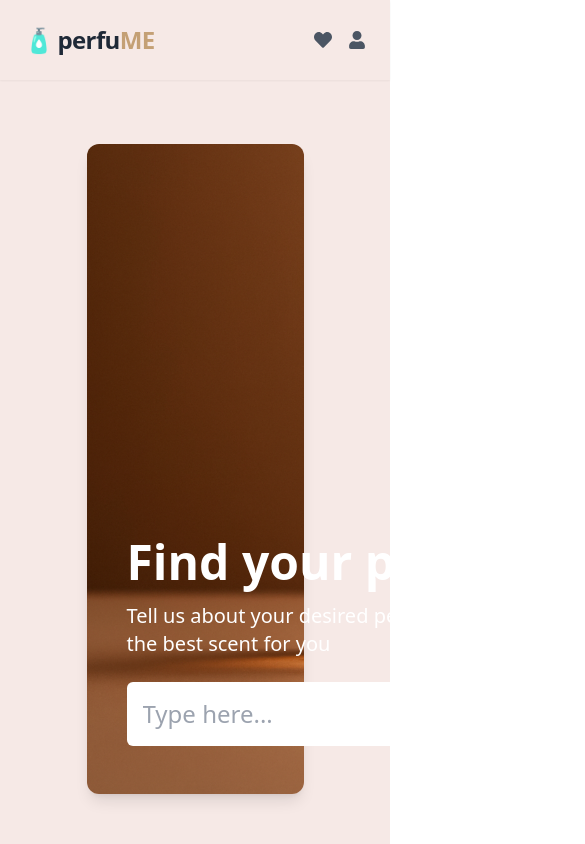
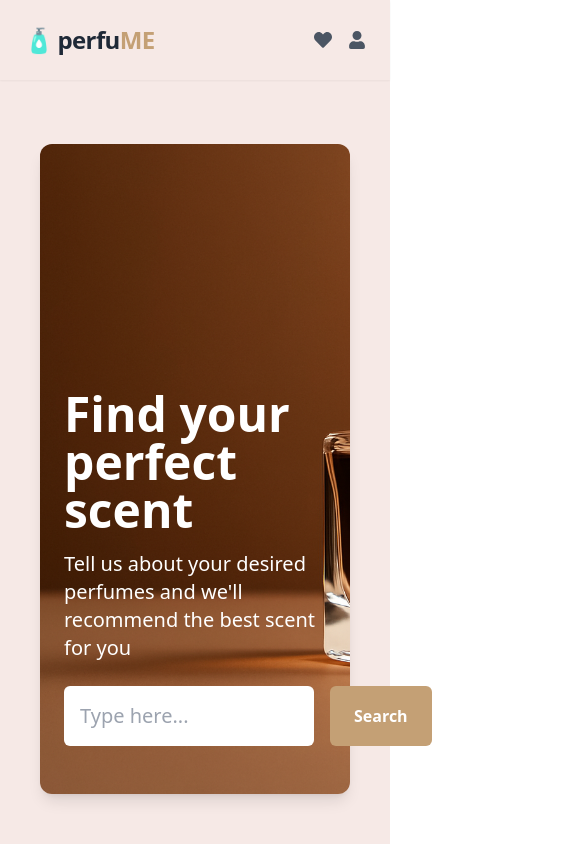
Before and after one commit to wasikjakub/perfume-sbert-app, a React (Create React App) app in the folder client/: page / in a window 390 px wide. Shown: the top 844 px of the page, 585 px wide, since content can reach past the window. Built offline with nearby package versions, Linux system fonts and the light colour scheme.

Commit message:
Fixed elements' width on different screens

```diff
--- a/client/src/components/Hero.jsx
+++ b/client/src/components/Hero.jsx
@@ -1,61 +1,37 @@
-import { useState, useEffect, useRef } from 'react';
-import heroImg from '../assets/perfume_banner2.png';
+import { useState, useEffect } from "react";
+import heroImg from "../assets/perfume_banner2.png";
 
 export default function Hero() {
   const [scrolled, setScrolled] = useState(false);
-  const [prompt, setPrompt] = useState('');
+  const [prompt, setPrompt] = useState("");
   const [recommendations, setRecommendations] = useState([]);
   const [loading, setLoading] = useState(false);
   const [freshSearch, setFreshSearch] = useState(false);
-
-  const heroRef = useRef(null);
-  const [heroWidth, setHeroWidth] = useState(null);
 
   useEffect(() => {
     const handleScroll = () => {
       setScrolled(window.scrollY > 50);
     };
 
-    const updateWidth = () => {
-      if (heroRef.current) {
-        const width = heroRef.current.getBoundingClientRect().width;
-        setHeroWidth(`${width}px`);
-      }
-    };
-
-    const setInitialWidth = () => {
-      if (heroRef.current) {
-        const parentWidth = heroRef.current.parentElement.offsetWidth;
-        const initialWidth = parentWidth * 0.7; // 70% of parent width
-        setHeroWidth(`${initialWidth}px`);
-      }
-    };
-
-    setInitialWidth();
-    window.addEventListener('scroll', handleScroll);
-    window.addEventListener('resize', updateWidth);
-
-    return () => {
-      window.removeEventListener('scroll', handleScroll);
-      window.removeEventListener('resize', updateWidth);
-    };
+    window.addEventListener("scroll", handleScroll);
+    return () => window.removeEventListener("scroll", handleScroll);
   }, []);
 
   const handleSearch = async () => {
     if (!prompt) return;
     setLoading(true);
-    setRecommendations([]); // Clear previous recommendations
-    setFreshSearch(true); // Mark as fresh search for animation
+    setRecommendations([]);
+    setFreshSearch(true);
 
     try {
-      const res = await fetch('http://127.0.0.1:5000/api/recommend', {
-        method: 'POST',
-        headers: { 'Content-Type': 'application/json' },
+      const res = await fetch("http://127.0.0.1:5000/api/recommend", {
+        method: "POST",
+        headers: { "Content-Type": "application/json" },
         body: JSON.stringify({ prompt }),
       });
 
       const data = await res.json();
-      console.log('Data received:', data);
+      console.log("Data received:", data);
       setRecommendations(data);
     } catch (err) {
       console.error("Error fetching recommendations:", err);
@@ -71,7 +47,7 @@ export default function Hero() {
 
   const handleHeroClick = () => {
     if (scrolled) {
-      window.scrollTo({ top: 0, behavior: 'smooth' });
+      window.scrollTo({ top: 0, behavior: "smooth" });
     }
   };
 
@@ -79,51 +55,63 @@ export default function Hero() {
     <section className="mt-10 px-4">
       <div className="relative">
         <div
-          ref={heroRef}
           className={`
             mx-auto shadow-lg rounded-xl
             transition-all duration-500 ease-in-out
-            ${scrolled ? 'h-[260px] fixed top-0 z-20 cursor-pointer' : 'h-[650px]'}
+            ${
+              scrolled
+                ? "h-[260px] fixed top-0 z-20 cursor-pointer w-full md:w-[90%] lg:w-[70%]"
+                : "h-[650px] w-full md:w-[90%] lg:w-[70%]"
+            }
             flex flex-col justify-end
+            left-0 right-0
           `}
           style={{
             backgroundImage: `url(${heroImg})`,
-            backgroundSize: 'cover',
-            backgroundPosition: 'center',
-            width: heroWidth || '70%',
-            left: scrolled ? `calc(50% - ${parseInt(heroWidth || '0') / 2}px)` : undefined,
+            backgroundSize: "cover",
+            backgroundPosition: "center",
           }}
           onClick={handleHeroClick}
         >
-          <div className="px-10 pb-12 w-full flex items-end">
-            <div className="flex-1">
-              <h1 className={`text-white font-bold mb-4 transition-all duration-500 ${scrolled ? 'text-3xl' : 'text-5xl'}`}>
+          <div className="px-6 md:px-10 pb-12 w-full flex flex-col lg:flex-row lg:justify-between lg:items-end gap-10">
+            {/* Left Column */}
+            <div className="w-full lg:w-[60%]">
+              <h1
+                className={`text-white font-bold mb-4 transition-all duration-500 ${
+                  scrolled ? "text-3xl" : "text-5xl"
+                }`}
+              >
                 Find your perfect scent
               </h1>
               {!scrolled && (
                 <p className="text-white mb-6 max-w-xl text-xl transition-opacity duration-300">
-                  Tell us about your desired perfumes and we'll recommend the best scent for you
+                  Tell us about your desired perfumes and we'll recommend the
+                  best scent for you
                 </p>
               )}
-              <div className="flex w-full max-w-[45rem]">
+              <div className="flex w-full max-w-full mt-4 gap-4">
                 <input
                   type="text"
                   value={prompt}
                   onChange={(e) => setPrompt(e.target.value)}
-                  onKeyDown={(e) => { if (e.key === 'Enter') handleSearch(); }}
+                  onKeyDown={(e) => {
+                    if (e.key === "Enter") handleSearch();
+                  }}
                   placeholder="Type here..."
-                  className="w-[36rem] px-4 py-4 rounded-l-md text-black outline-none text-2xl"
+                  className="flex-1 px-4 py-4 rounded-md text-black outline-none text-xl min-w-[250px]"
                 />
                 <button
                   onClick={handleSearch}
-                  className="bg-[#c4a075] text-white px-4 py-4 rounded-r-md font-semibold"
+                  className="bg-[#c4a075] text-white px-6 py-4 rounded-md font-semibold"
                 >
-                  {loading ? 'Searching...' : 'Search'}
+                  {loading ? "Searching..." : "Search"}
                 </button>
               </div>
             </div>
+
+            {/* Right Column - Recommendations */}
             {recommendations.length > 0 && (
-              <div className="w-[27rem] ml-16 flex flex-col mt-8 mr-8 relative">
+              <div className="w-full lg:w-[27rem] flex flex-col relative">
                 <button
                   onClick={clearRecommendations}
                   className="absolute top-0 right-0 text-white text-2xl font-bold p-1"
@@ -131,10 +119,18 @@ export default function Hero() {
                 >
                   ✕
                 </button>
-                <h2 className="font-bold mb-10 text-white text-3xl">
-                  Recommendations
-                </h2>
-                <ul className="flex flex-col space-y-4">
+                {!scrolled && (
+                  <h2 className="font-bold mb-4 text-white text-3xl">
+                    Recommendations
+                  </h2>
+                )}
+                <div
+                  className={`overflow-y-auto pr-2 space-y-4 scrollbar-thin transition-all duration-300`}
+                  style={{
+                    maxHeight: scrolled ? "200px" : "400px",
+                    paddingTop: scrolled ? "5rem" : "0",
+                  }}
+                >
                   {recommendations.map((perfume, index) => (
                     <a
                       key={index}
@@ -143,15 +139,19 @@ export default function Hero() {
                       rel="noopener noreferrer"
                       className="block p-4 rounded-lg shadow hover:bg-[rgba(255,255,255,0.9)] transition-colors recommendation-tile"
                       style={{
-                        backgroundColor: 'rgba(255, 255, 255, 0.8)',
-                        animation: freshSearch ? `fadeIn 0.5s ease-in ${index * 0.3}s forwards` : 'none',
+                        backgroundColor: "rgba(255, 255, 255, 0.4)",
+                        animation: freshSearch
+                          ? `fadeIn 0.5s ease-in ${index * 0.3}s forwards`
+                          : "none",
                         opacity: freshSearch ? 0 : 1,
                       }}
                     >
-                      <strong className="text-xl text-[#1D0200]">{perfume.Name} by {perfume.Designer}</strong>
+                      <strong className="text-xl text-[#1D0200]">
+                        {perfume.Name} by {perfume.Designer}
+                      </strong>
                     </a>
                   ))}
-                </ul>
+                </div>
               </div>
             )}
           </div>
@@ -171,7 +171,24 @@ export default function Hero() {
             }
           }
           .recommendation-tile:hover strong {
-            color: #c4a075;
+            color: rgb(87, 66, 38);
+          }
+
+          /* Scrollbar styles */
+          ::-webkit-scrollbar {
+            width: 6px;
+          }
+          ::-webkit-scrollbar-thumb {
+            background-color: rgba(0, 0, 0, 0.25);
+            border-radius: 3px;
+          }
+          ::-webkit-scrollbar-track {
+            background-color: transparent;
+          }
+
+          .scrollbar-thin {
+            scrollbar-width: thin;
+            scrollbar-color: rgba(0, 0, 0, 0.25) transparent;
           }
         `}
       </style>
```
Also changed, not shown: 1 other file (tests, documents, lock files or other folders).
